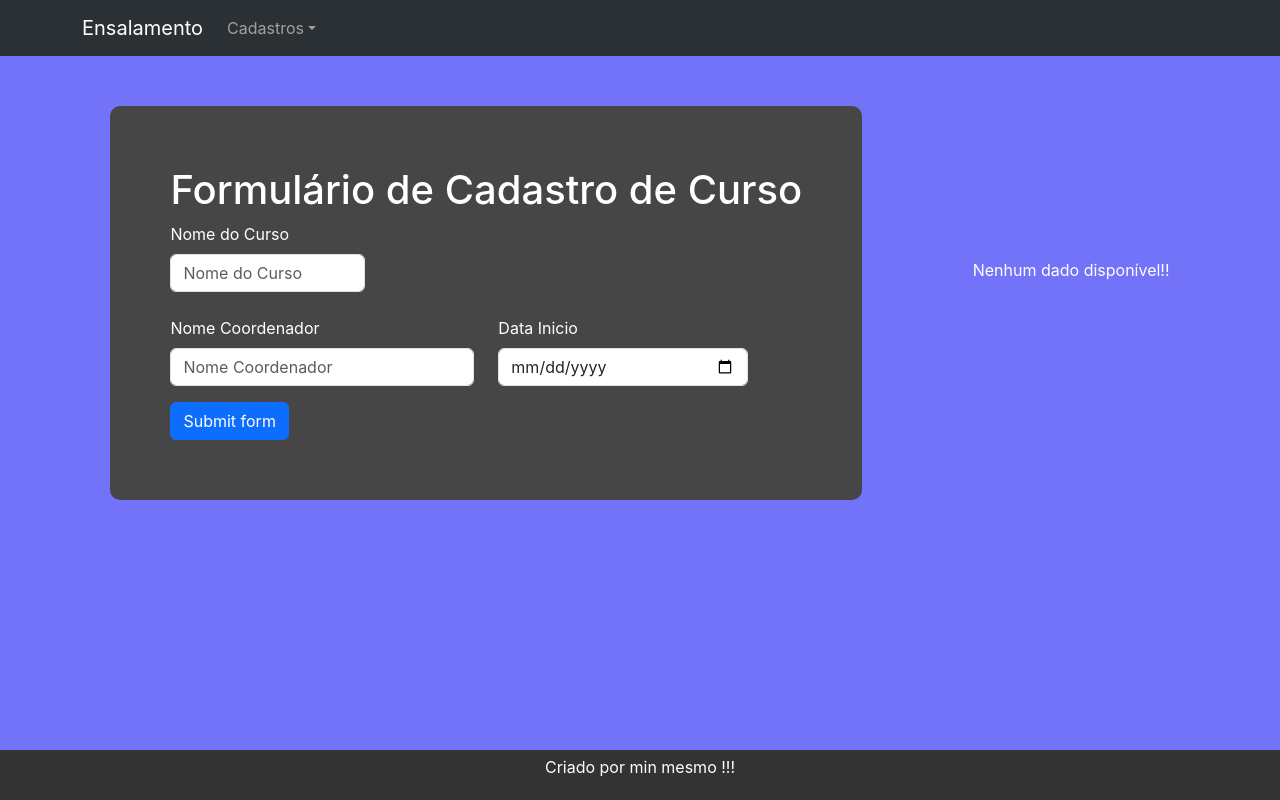
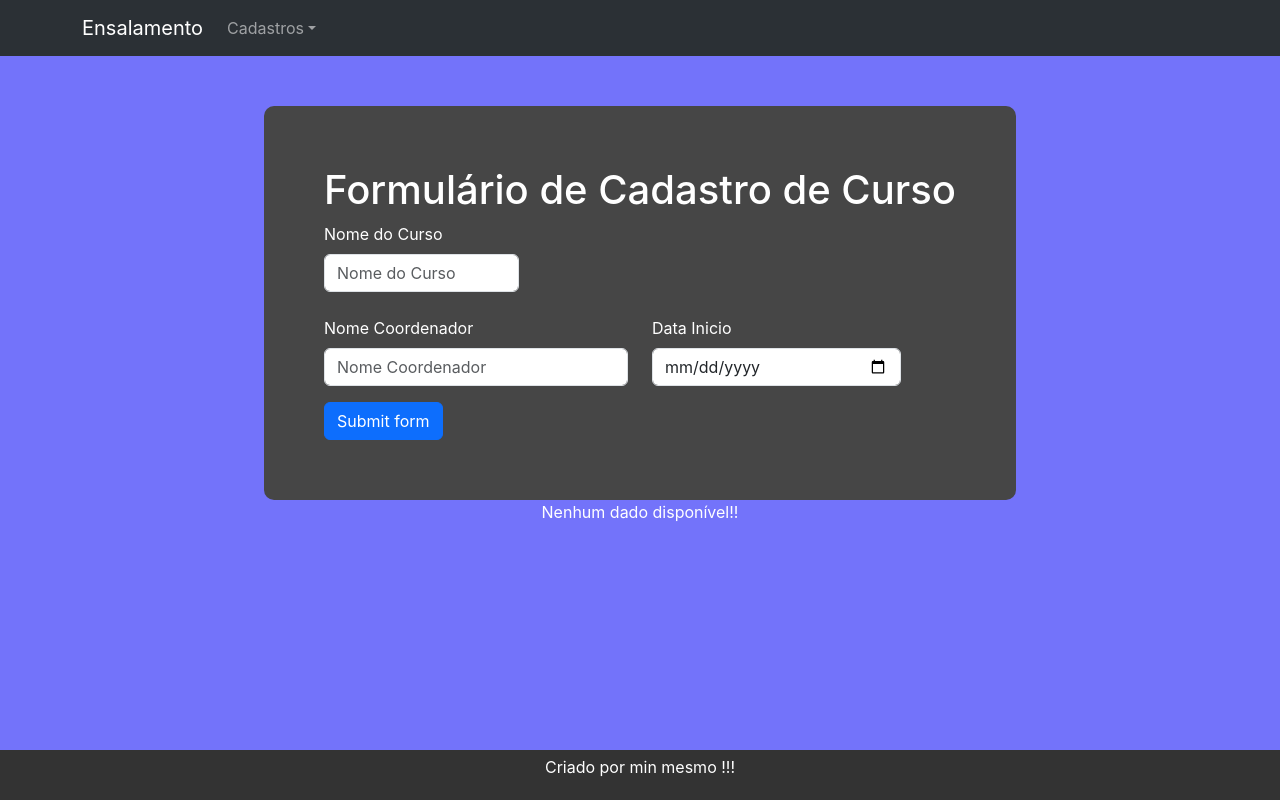
Before and after one commit to SammLopes/trabalho-individual, a React (Create React App) app: page /curso in a window 1280 px wide. Built offline with nearby package versions, Linux system fonts and the light colour scheme.

Commit message:
Second commit, alterandoe estilos

```diff
--- /dev/null
+++ b/src/assets/css/footer.css
@@ -0,0 +1,7 @@
+.footer{
+    position: fixed;
+    bottom:0;
+    padding-top: 40px;
+    padding-bottom: 40px;
+    text-align: center;
+}
--- a/src/assets/css/formCurso.css
+++ b/src/assets/css/formCurso.css
@@ -3,9 +3,10 @@
     display: flex;
     align-items: center;
     justify-content: space-evenly;
-    flex-direction: center;
+    flex-direction: column;
     height: auto;
     width: auto;
+    margin-bottom: 80px; /* Ajuste conforme necessário */
 }
 
 .form{
--- a/src/components/forms/formCursos.js
+++ b/src/components/forms/formCursos.js
@@ -32,13 +32,14 @@ const FormularioCursos = () => {
     if (form.checkValidity() === false) {
       event.preventDefault();
       event.stopPropagation();
-      return alert("Preencha todos os campos !!!");
-    }
+      return  alert("Preencha todos os campos !!!");
+    } else {
         const updateCursos = Array.isArray(cursos) ? [...cursos, { ...novoCurso }] : [{ ...novoCurso }];
         console.log(updateCursos);
         setCursos(updateCursos);
         setLocalStorage(updateCursos);
         setValidated(true);
+    }
   };
 
   const edit = () => {
--- a/src/index.css
+++ b/src/index.css
@@ -7,6 +7,7 @@ body {
   -webkit-font-smoothing: antialiased;
   -moz-osx-font-smoothing: grayscale;
   background-color: rgb(115, 115, 250);
+
 
 }
 /*
--- a/src/pages/cadCurso/cadCurso.js
+++ b/src/pages/cadCurso/cadCurso.js
@@ -3,6 +3,7 @@ import Footer from "../../components/footer";
 import FormularioCursos from '../../components/forms/formCursos.js';
 import '../../assets/css/formCurso.css';
 import '../../assets/css/tableCurso.css'
+import '../../assets/css/footer.css'
 import { useState } from "react";
 const CadastroCursos = () => {
 
@@ -13,7 +14,9 @@ const CadastroCursos = () => {
             <div className="form-cursos">
                 <FormularioCursos/>
             </div>
-            <Footer/>
+            <div className="footer">
+                <Footer />
+            </div>
         </>
     )
 }
```
